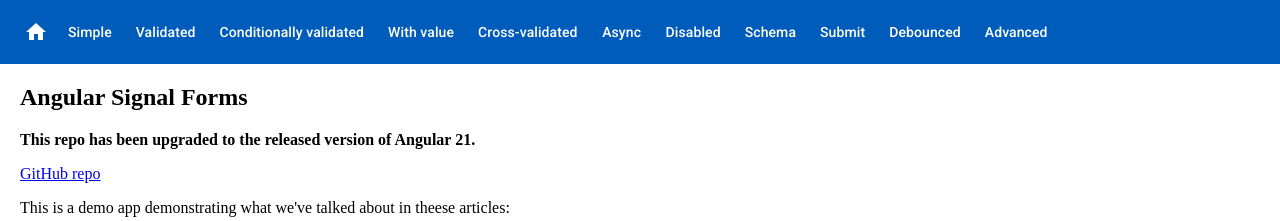
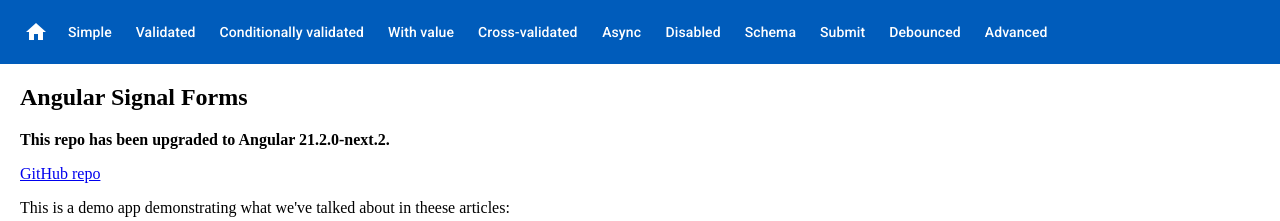
Before and after one commit to bneuhausz/angular-signal-forms, an Angular app: page / in a window 1280 px wide. Shown: the top 221 px of the page. Built offline with nearby package versions, Linux system fonts and the light colour scheme.

Commit message:
changed readme

```diff
--- a/src/app/home.ts
+++ b/src/app/home.ts
@@ -5,7 +5,7 @@
   template: `
     <article style="margin-left: 20px">
       <h1>Angular Signal Forms</h1>
-      <p><b>This repo has been upgraded to the released version of Angular 21.</b></p>
+      <p><b>This repo has been upgraded to Angular 21.2.0-next.2.</b></p>
       <a href="https://github.com/bneuhausz/angular-signal-forms" target="_blank">GitHub repo</a>
       <p>This is a demo app demonstrating what we've talked about in theese articles:</p>
       <ul style="list-style: none;">
```
Also changed, not shown: 1 other file (tests, documents, lock files or other folders).
